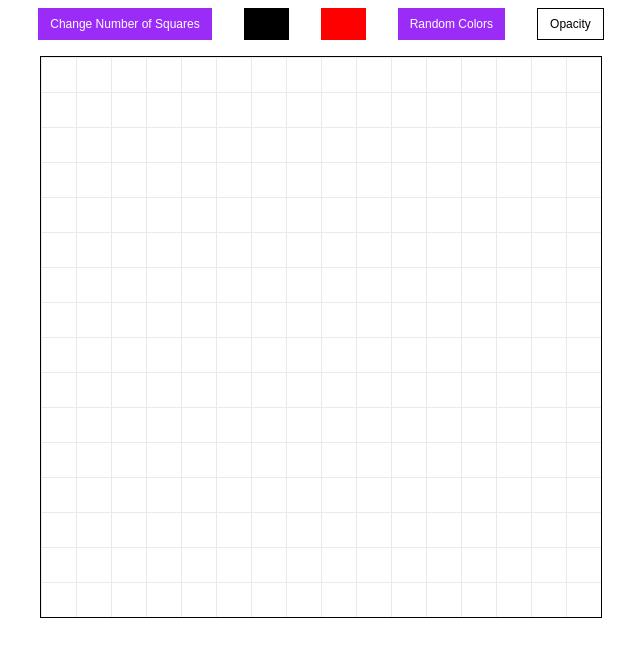
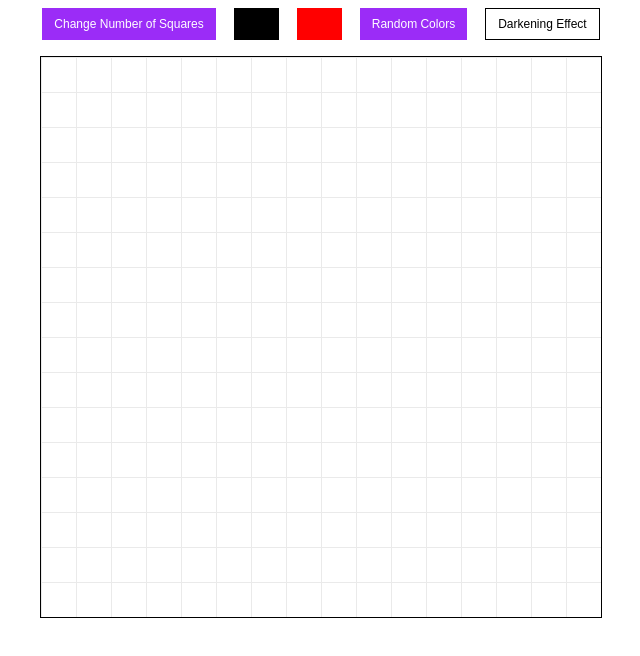
Before and after one commit to hamzaDBZ/etch-a-sketch, a plain HTML site: page index.html in a window 1280 px wide. Shown: the whole page, without its empty margins (319-959 px from the left). Drawn offline with Linux system fonts and the light colour scheme.

Commit message:
Change opacity button text to Darkening effect resize the gap between button elements

```diff
--- a/index.html
+++ b/index.html
@@ -13,7 +13,7 @@
             <button class="black"></button>
             <button class="red"></button>
             <button class="random-colors">Random Colors</button>
-            <button class="opacity">Opacity</button>
+            <button class="opacity">Darkening Effect</button>
         </div>
         <div id="container"></div>
     </body>
--- a/styles.css
+++ b/styles.css
@@ -5,7 +5,7 @@
 .buttons {
     display: flex;
     justify-content: center;
-    column-gap: 32px;
+    column-gap: 18px;
     margin-bottom: 16px;
 }
 
```
